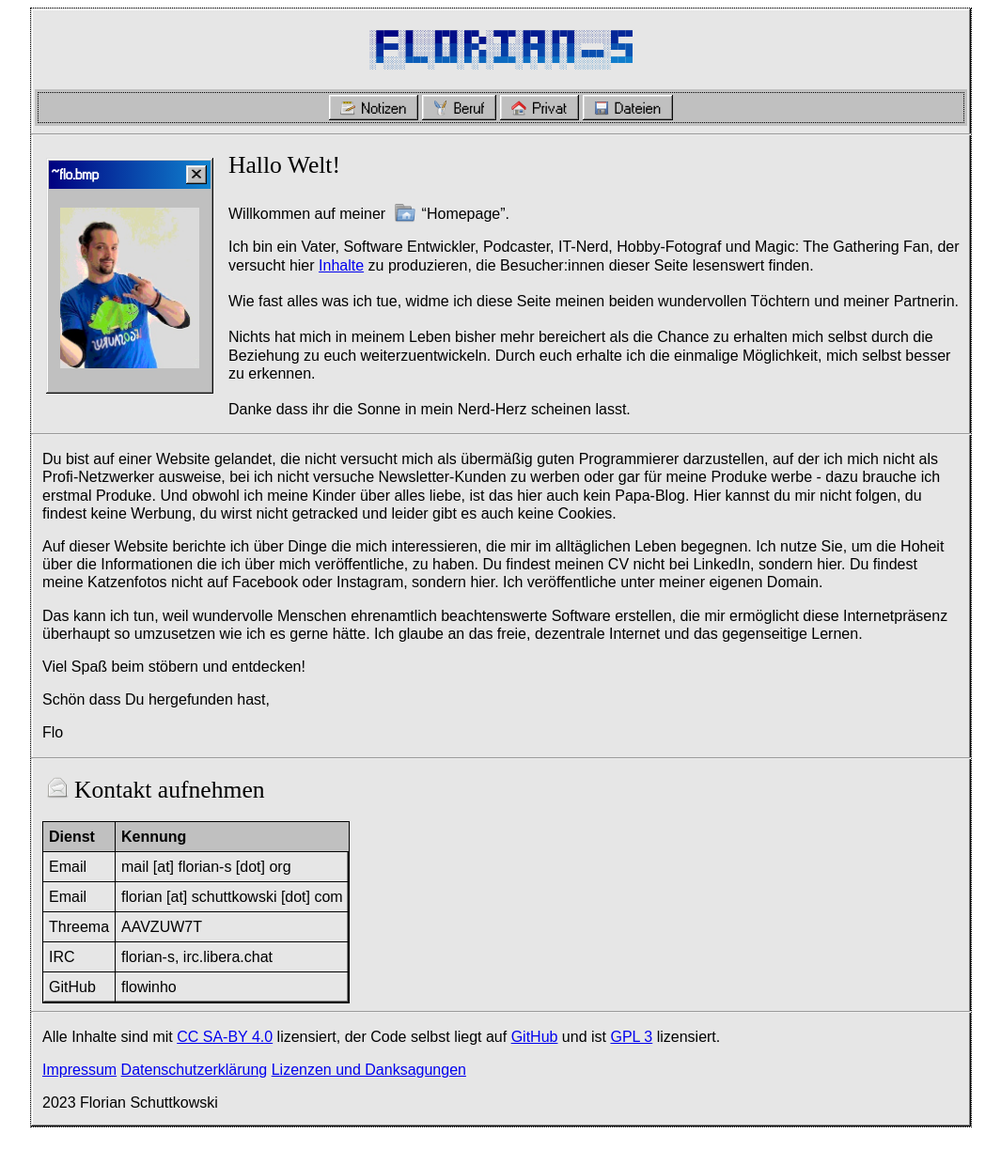
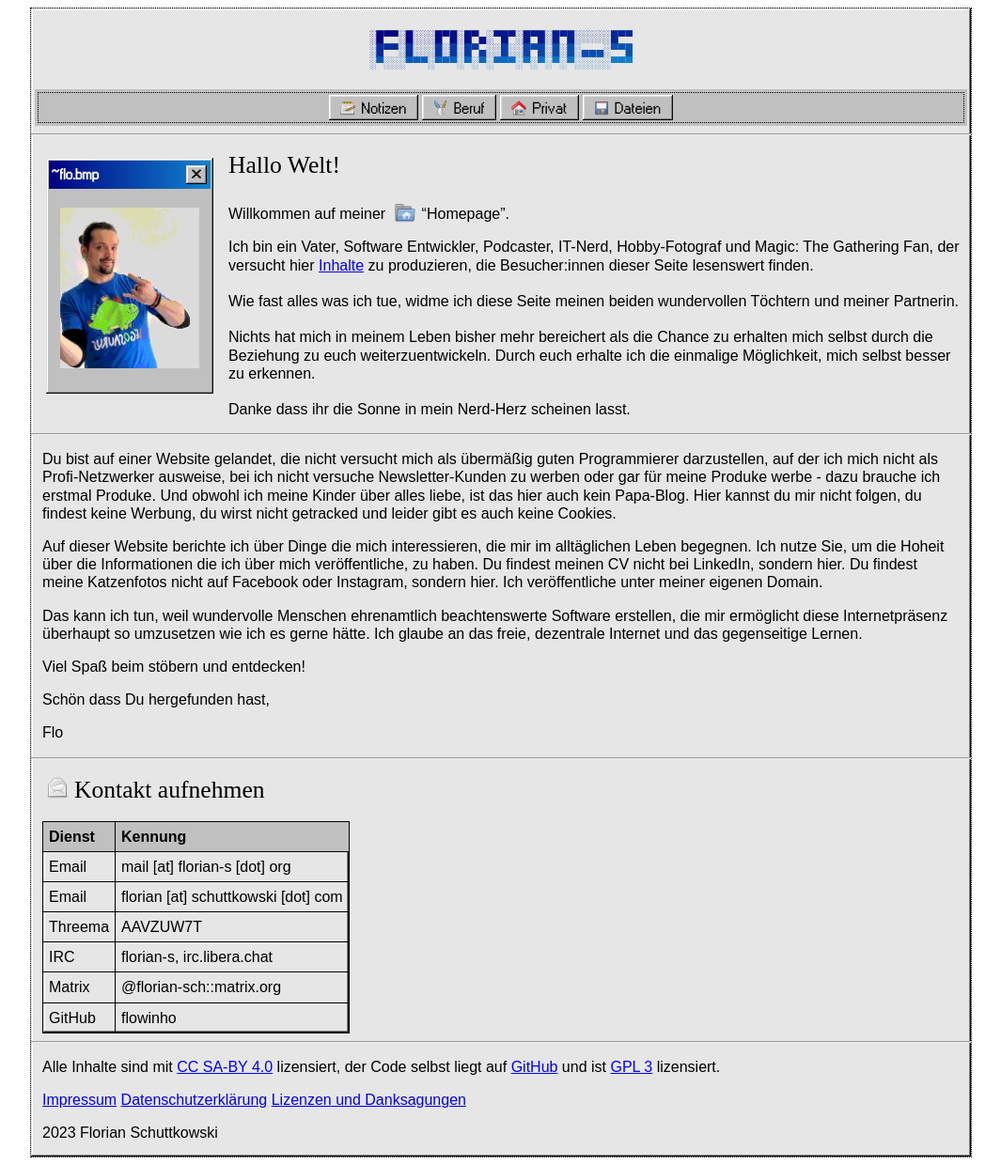
Before and after one commit to flowinho/personal-website, a Jekyll site: the page built from index.md, in a window 1280 px wide. Shown: the whole page at 94% size, without its empty margins (107-1172 px from the left). Built offline with Jekyll 4.4.1, drawn with Linux system fonts in a browser that asks for light colours; before the commit the page ends 1208 px from its top, so only the background shows below that.

Commit message:
Add matrix

```diff
--- a/index.md
+++ b/index.md
@@ -59,4 +59,5 @@ Flo
 |Email|florian [at] schuttkowski [dot] com|
 |Threema|AAVZUW7T|
 |IRC|florian-s, irc.libera.chat|
+|Matrix|@florian-sch::matrix.org|
 |GitHub|flowinho|
```
